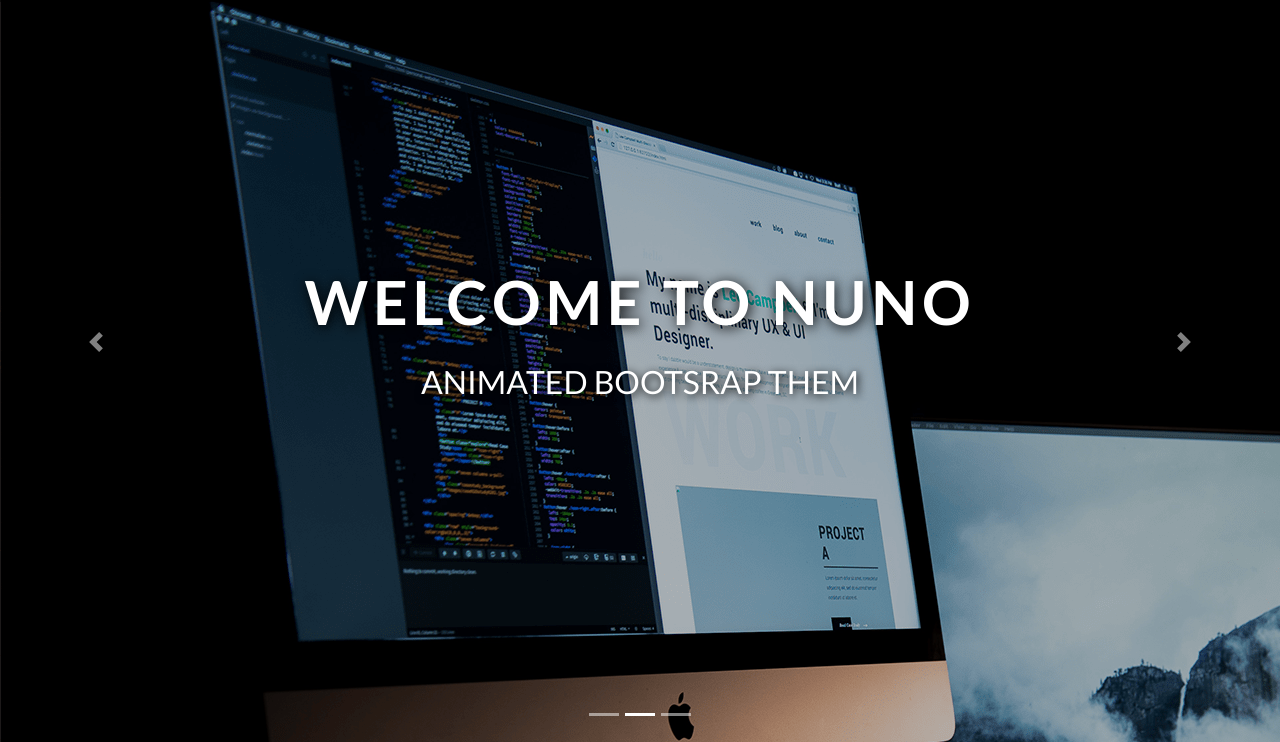
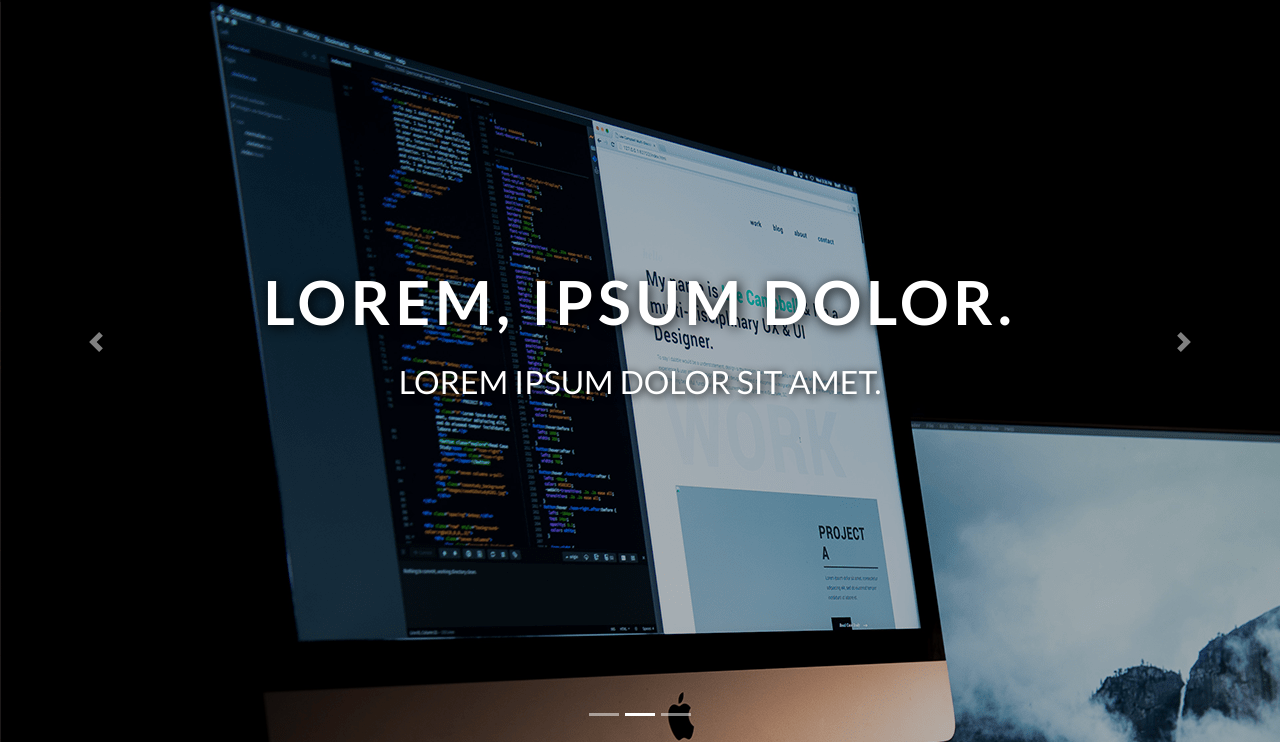
Before and after one commit to alexander-a-code/nuno, a plain HTML site: page index.html in a window 1280 px wide. Both pictures are taken after a click on the link "HOME". Shown: the part 58-800 px from the top of the page. Drawn offline with Linux system fonts and the light colour scheme.

Commit message:
fixed scroll spy minor cleaning

```diff
--- a/index.html
+++ b/index.html
@@ -11,9 +11,8 @@
 	<link href="https://fonts.googleapis.com/css2?family=Lato:wght@400;700&display=swap" rel="stylesheet">
 </head>
 
-<body>
+<body id="home"  data-spy="scroll" data-target="#navbarResponsive">
 	<!-- Start Home Section -->
-	<div id="home"  data-spy="scroll" data-target="#navbarResponsive"><!--navbar-dark = light links expand is on which screen to expand-->
 	<nav class="navbar bg-dark navbar-dark navbar-expand-md fixed-top">
 		<a href="index.html" class="navbar-brand"><img src="/img/nuno.png" alt="logo" title="logo"></a>
 		<button class="navbar-toggler" type="button" data-toggle="collapse" data-target="#navbarResponsive">
@@ -36,7 +35,7 @@
 			<li data-target="#myCarousel" data-slide-to="1"></li>
 			<li data-target="#myCarousel" data-slide-to="2"></li>
 		</ol>
-			<div class="carousel-inner" roll="listbox"><!--listbox is for screen readers-->
+		<div class="carousel-inner" roll="listbox">
 			<!-- slide 1 -->
 			<div class="carousel-item active">
 				<img src="/img/computers.png" alt="slide 1">
@@ -50,16 +49,16 @@
 			<div class="carousel-item">
 				<img src="/img/computers-2.png" alt="slide 2">
 				<div class="carousel-caption text-center">
-						<h1>Welcome To Nuno</h1>
-						<h3>Animated Bootsrap Them</h3>
+					<h1>Lorem, ipsum dolor.</h1>
+					<h3>Lorem ipsum dolor sit amet.</h3>
 				</div>
 			</div>
 			<!-- slide 3 -->
 			<div class="carousel-item">
 				<img src="/img/computers-3.png" alt="slide 3">
 				<div class="carousel-caption text-center">
-						<h1>Welcome To Nuno</h1>
-						<h3>Animated Bootsrap Them</h3>
+					<h1>Lorem, ipsum.</h1>
+					<h3>Lorem ipsum dolor sit.</h3>
 				</div>
 			</div>
 			<!-- carousel side buttons -->
@@ -71,8 +70,7 @@
 			</a>
 		</div>
 	</div>
-		<!--- End Image Slider -->
-	</div>
+
 	<!-- End Home Section -->
 
 	<!-- Start Course Sectio -->
@@ -215,5 +213,23 @@
 	<script src="js/all.min.js"></script>
 
 	<!-- End Script Source Files -->
+
+	<script>
+		// Smooth Scrolling
+		$("#navbarResponsive a").on('click', function (event) {
+		  if (this.hash !== "") {
+			event.preventDefault();
+
+			const hash = this.hash;
+
+			$('html, body').animate({
+			  scrollTop: $(hash).offset().top
+			}, 800, function () {
+
+			  window.location.hash = hash;
+			});
+		  }
+		});
+	  </script>
 </body>
 </html>
```
Lines whose indentation alone changed are shown as unchanged.
